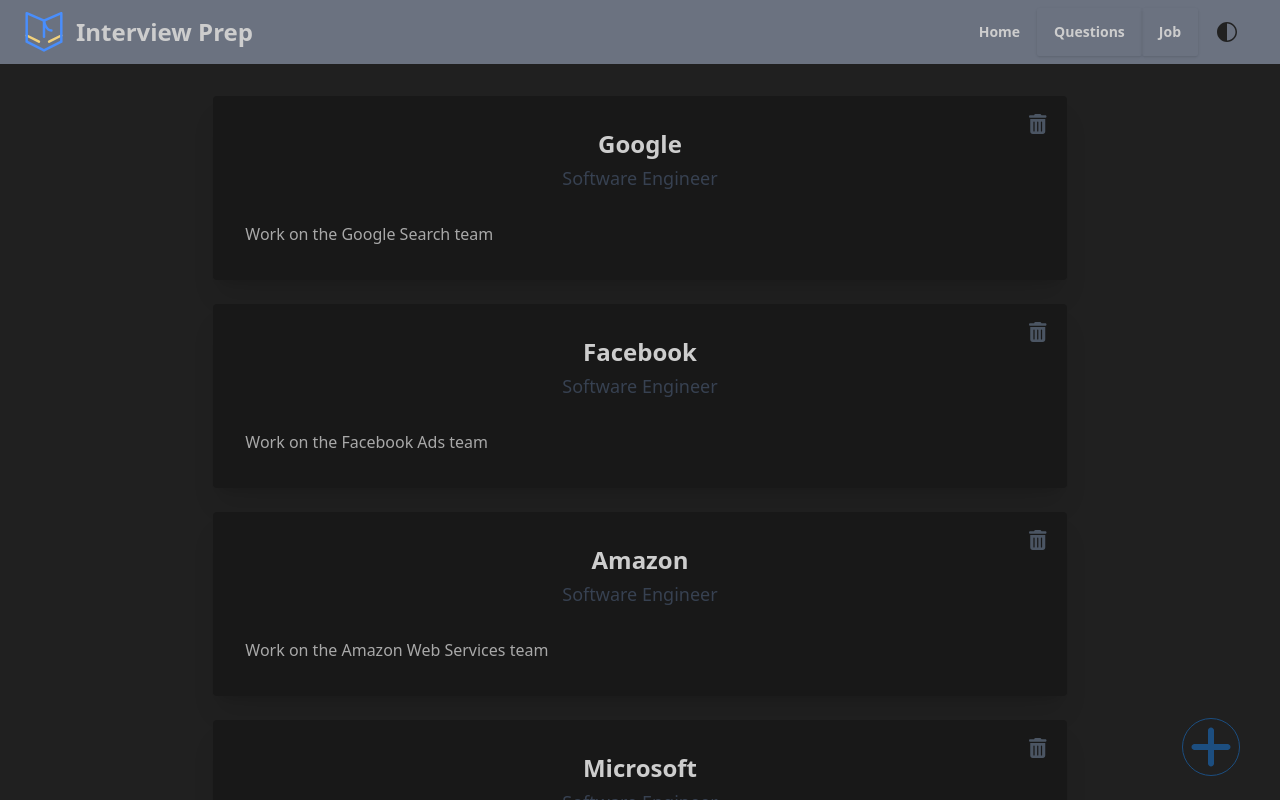
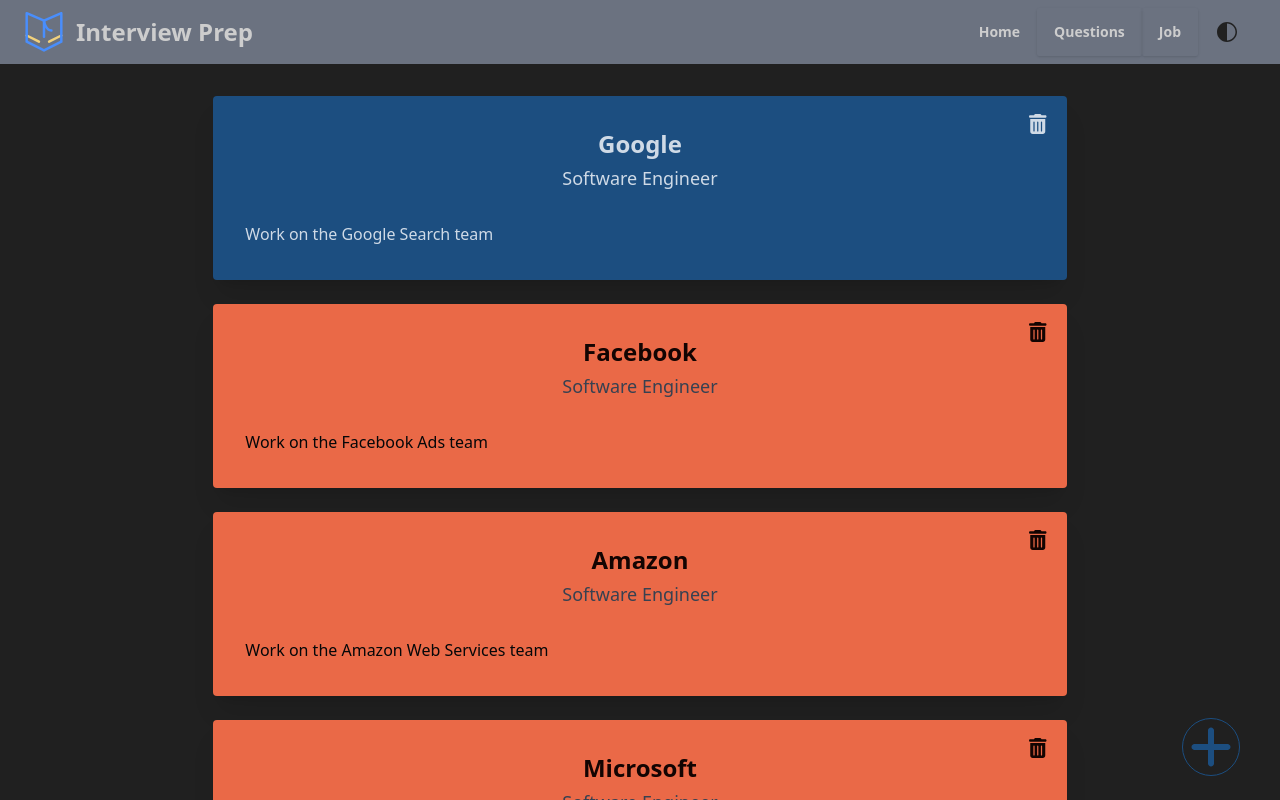
Before and after one commit to ramihsn/interview-prep, a Vue app in the folder frontend/: page / in a window 1280 px wide. Built offline with nearby package versions, Linux system fonts and the light colour scheme; no server answers.

Commit message:
[fe] enable selecting a given position

```diff
--- a/frontend/src/components/HelloWorld.vue
+++ b/frontend/src/components/HelloWorld.vue
@@ -31,6 +31,7 @@
   },
 ]) // TODO: fetch positions
 const addNewPosition = ref(false)
+const selectedPosition = ref<PositionType | null>(positions.value[0])
 
 // Functions
 const onAddPosition = (position: PositionType) => {
@@ -42,7 +43,18 @@
 const onDeletePosition = (position: PositionType) => {
   console.log('Deleting position', position)
   positions.value = positions.value.filter((pos) => pos !== position)
+  if (selectedPosition.value === position) {
+    selectedPosition.value = positions.value[0]
+  }
   // TODO: delete from database
+}
+
+const onSelectPosition = (position: PositionType) => {
+  if (selectedPosition.value === position) {
+    if (positions.value.length > 1) selectedPosition.value = positions.value[0]
+  } else {
+    selectedPosition.value = position
+  }
 }
 </script>
 
@@ -65,7 +77,12 @@
       class="flex flex-col items-center justify-center h-full w-full"
     >
       <div v-for="(pos, i) in positions" :key="i" :pos="pos" class="my-3 w-2/3">
-        <PositionComponent :position="pos" @deletePosition="onDeletePosition" />
+        <PositionComponent
+          :position="pos"
+          :isSelected="selectedPosition === pos || positions.length === 1"
+          @deletePosition="onDeletePosition"
+          @selectPosition="onSelectPosition"
+        />
       </div>
 
       <div class="fixed bottom-6 right-10 flex space-x-4">
--- a/frontend/src/components/positions/PositionComponent.vue
+++ b/frontend/src/components/positions/PositionComponent.vue
@@ -2,9 +2,13 @@
 import { FontAwesomeIcon } from '@fortawesome/vue-fontawesome'
 import MarkdownIt from 'markdown-it'
 import type { PositionType } from '@/types'
+import { computed } from 'vue'
 
-const props = defineProps<{ position: PositionType }>()
-defineEmits(['deletePosition'])
+const props = defineProps<{
+  position: PositionType
+  isSelected: boolean
+}>()
+defineEmits(['deletePosition', 'selectPosition'])
 
 function toTitleCase(str: string) {
   return str
@@ -20,29 +24,56 @@
   typographer: true,
 })
 const renderedMarkdown = md.render(props.position.description)
+const positionDesorption = computed(() => {
+  if (renderedMarkdown.length <= 250) {
+    return renderedMarkdown
+  }
+  return renderedMarkdown.slice(0, 250) + ' ...'
+})
 </script>
 
 <template>
-  <div class="card bg-base-300 shadow-xl">
+  <div
+    class="card shadow-xl no-select"
+    @click="$emit('selectPosition', position)"
+    :class="{ 'bg-primary': isSelected, 'bg-accent': !isSelected }"
+  >
     <!-- Delete button -->
-    <div class="absolute top-4 right-5">
+    <div
+      class="absolute top-3 right-4 p-1 cursor-pointer hover:animate-bounce-once"
+      @click.stop="$emit('deletePosition', position)"
+    >
       <FontAwesomeIcon
         icon="trash-can"
         size="lg"
-        @click="$emit('deletePosition', position)"
-        class="text-gray-600 hover:text-red-600 hover:animate-bounce-once cursor-pointer"
+        class="hover:text-red-600"
+        :class="{ 'text-primary-content': isSelected, 'text-accent-content': !isSelected }"
       />
     </div>
 
     <!-- Position Content -->
     <div class="card-body">
       <div class="flex flex-col items-center mb-5">
-        <h1 class="text-2xl font-bold mb-1">{{ toTitleCase(position.company) }}</h1>
-        <h2 class="text-lg text-gray-700">{{ toTitleCase(position.title) }}</h2>
+        <h1
+          :class="{ 'text-primary-content': isSelected, 'text-accent-content': !isSelected }"
+          class="text-2xl font-bold mb-1"
+        >
+          {{ toTitleCase(position.company) }}
+        </h1>
+        <h2
+          :class="{ 'text-primary-content': isSelected, 'text-accent-content': !isSelected }"
+          class="text-lg text-gray-700"
+        >
+          {{ toTitleCase(position.title) }}
+        </h2>
       </div>
 
       <div>
-        <div v-html="renderedMarkdown" class="prose max-w-none"></div>
+        <div
+          v-html="positionDesorption"
+          class="prose max-w-none"
+          :class="{ 'text-primary-content': isSelected, 'text-secondary-content': !isSelected }"
+        ></div>
       </div>
     </div>
   </div>
```
